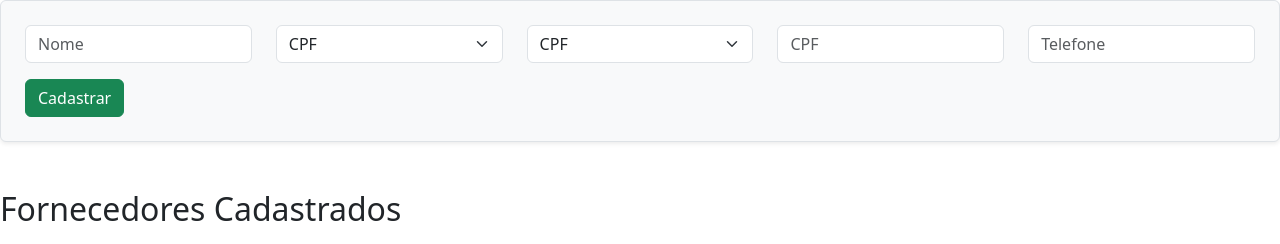
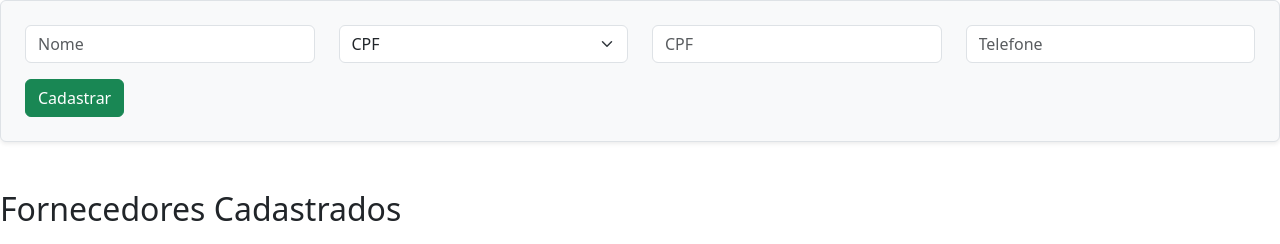
Before and after one commit to ViniciusLvr/SVCE, a PHP site: page /fornecedor.php in a window 1280 px wide. Shown: the top 244 px of the page. Run offline with PHP 8.4, Linux system fonts and the light colour scheme; data that the repository does not hold is empty.

Commit message:
duplicador apagado

```diff
--- a/fornecedor/fornecedor.php
+++ b/fornecedor/fornecedor.php
@@ -64,12 +64,7 @@ $fornecedores = $stmt->fetchAll(PDO::FETCH_ASSOC);
         <div class="col">
             <input type="text" name="nome" class="form-control" placeholder="Nome" required>
         </div>
-        <div class="col">
-            <select id="floatingSelect" class="form-select" aria-label="Floating label select example" name="tipo_doc">
-                <option value="CPF" selected>CPF</option>
-                <option value="CNPJ">CNPJ</option>
-            </select>
-        </div>
+
         <div class="col">
             <select class="form-select" id="tipoDocumento" name="tipoDocumento">
                 <option value="CPF" selected>CPF</option>
```
